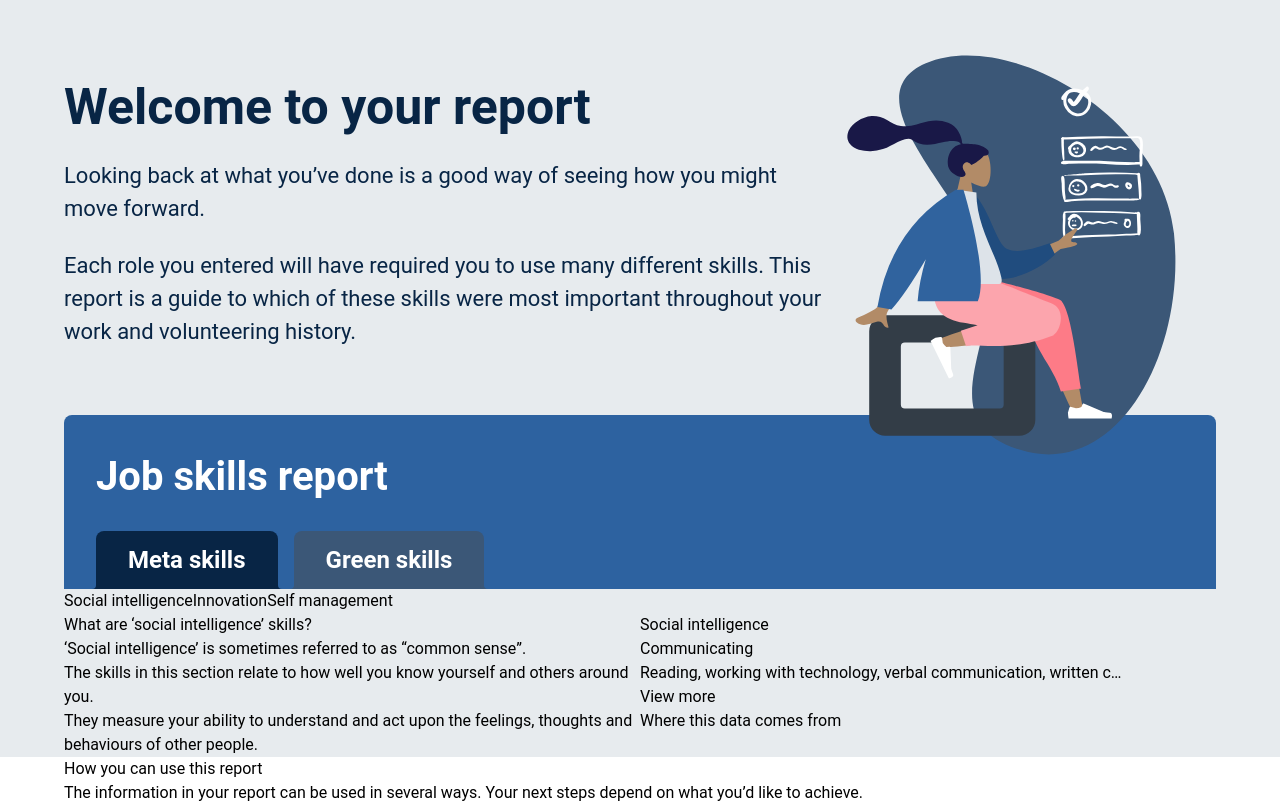
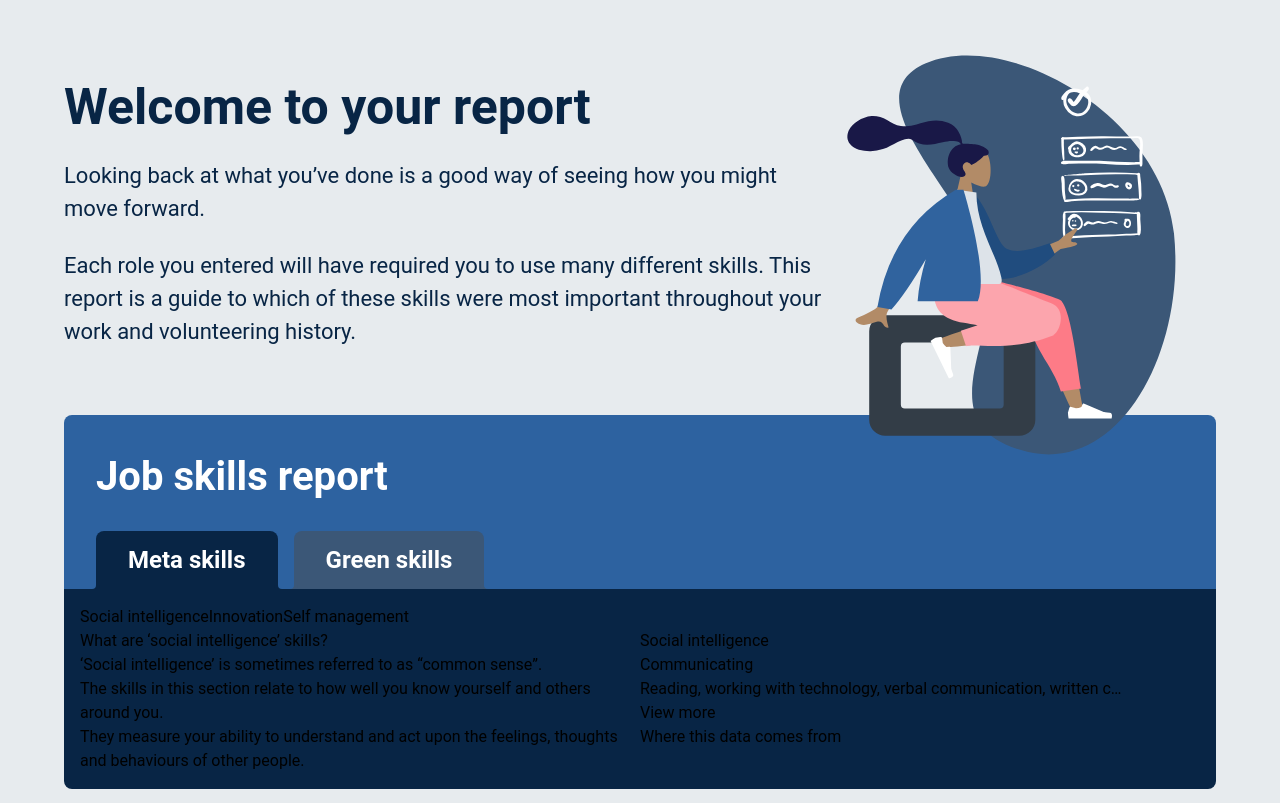
Before and after one commit to SuzanneMc82/design-repo, an Angular app: page / in a window 1280 px wide. Shown: the top 803 px of the page. Built offline with nearby package versions, Linux system fonts and the light colour scheme.

Commit message:
Updated panel layout

```diff
--- a/src/app/app.component.html
+++ b/src/app/app.component.html
@@ -1,13 +1,15 @@
 <app-container>
   <app-header></app-header>
   <app-tabs></app-tabs>
+  <div class="w-full bg-brand-primary p-4 rounded-b-lg mb-11">
     <app-button-list></app-button-list>
-  <div class="flex w-full">
+    <div class="flex">
       <div class="w-full md:w-1/2">
         <app-simple-text></app-simple-text>
       </div>
       <div class="w-full md:w-1/2">
         <app-info-list></app-info-list>
+      </div>
     </div>
   </div>
 </app-container>
--- a/src/app/simple-text/simple-text.component.html
+++ b/src/app/simple-text/simple-text.component.html
@@ -8,3 +8,4 @@
   They measure your ability to understand and act upon the feelings, thoughts
   and behaviours of other people.
 </p>
+<img scr="src\assets\header.svg" alt="" />
```
Lines whose indentation alone changed are shown as unchanged.
